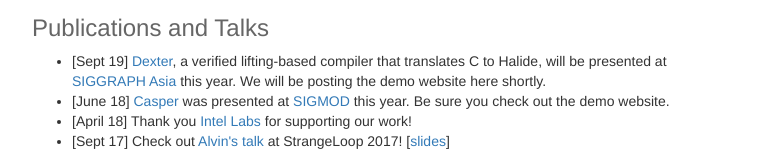
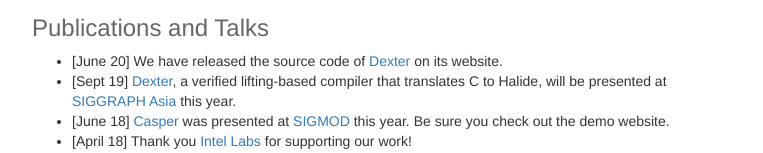
Before and after one commit to metalift/metalift.github.io, a plain HTML site: page index.html in a window 1280 px wide. Shown: the part 2003-2156 px from the top of the page, without its empty margins (258-1021 px from the left). Drawn offline with nearby package versions, Linux system fonts and the light colour scheme.

Commit message:
further updates

```diff
--- a/index.html
+++ b/index.html
@@ -317,9 +317,12 @@
 				<h2>Publications and Talks</h2>
 
         <ul>
-					<li>[Sept 19] <a href="http://dexter.uwplse.org/">Dexter</a>, a verified lifting-based compiler that translates C to Halide,
-          will be presented at <a href="https://sa2019.siggraph.org">SIGGRAPH Asia</a> this
-          year. We will be posting the demo website here shortly.</li>
+          <li>[June 20] We have released the source code of <a href="http://dexter.uwplse.org">Dexter</a> on its website.</li>
+
+          <li>[Sept 19] <a href="http://dexter.uwplse.org/">Dexter</a>, a
+          verified lifting-based compiler that translates C to Halide, will be
+          presented at <a href="https://sa2019.siggraph.org">SIGGRAPH Asia</a>
+          this year. </li>
 
           <li>[June 18] <a href="http://casper.uwplse.org">Casper</a> was presented at <a href="https://sigmod2018.org/">SIGMOD</a> this year. Be sure you check out the demo website.</li>
 
@@ -332,17 +335,17 @@
         Please also check the <a href="#examples">links</a> above for further publications.
         </p>
 
+        <!--
         <h2>How do I learn more?</h2>
         <p>
         MetaLift is under active development and will be released soon.
-        <!--
         If you are interested in joining development or like to keep up to date, please
         join our
         <a href="https://mailman.cs.washington.edu/mailman/listinfo/metalift-announce">announcements</a>
         or
         <a href="https://mailman.cs.washington.edu/mailman/listinfo/metalift-dev">developers mailing lists</a>!
+        </p>
         -->
-        </p>
 
   		  <h2>People</h2>
         <p>
```
